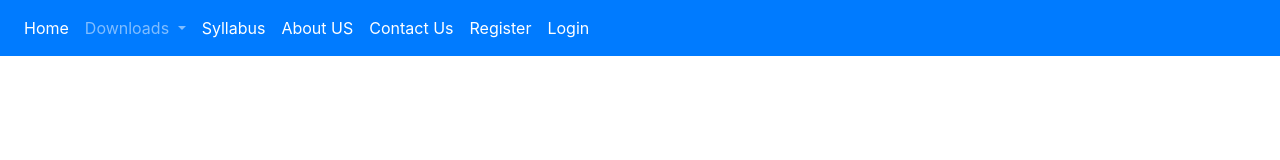
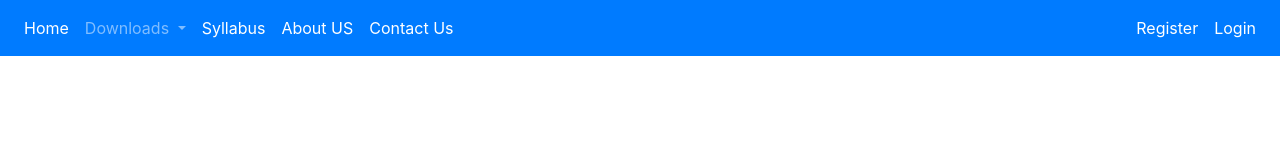
Before and after one commit to Karan49s/Project-STET, a plain HTML site: page navbar.html in a window 1280 px wide. Drawn offline with nearby package versions, Linux system fonts and the light colour scheme.

Commit message:
login and register kone me chipkaya

```diff
--- a/navbar.html
+++ b/navbar.html
@@ -51,14 +51,18 @@
                 <a class="nav-link" href="#">Contact Us <span class="sr-only">(current)</span></a>
 
               </li>
-
+            </div>
+            <ul class="navbar-nav ml-md-auto">
               <li class="nav-item active">
                 <a class="nav-link" href="#">Register<span class="sr-only">(current)</span></a>
 
               </li>
 
-              <li class="nav-item active">
+              <li class="nav-item active nav justify-content-end">
                 <a class="nav-link" href="#">Login <span class="sr-only">(current)</span></a>
+                </li>
+
+                </ul>
 
             <!--<li class="nav-item">
               <a class="nav-link" href="#">Link</a>-->
```
